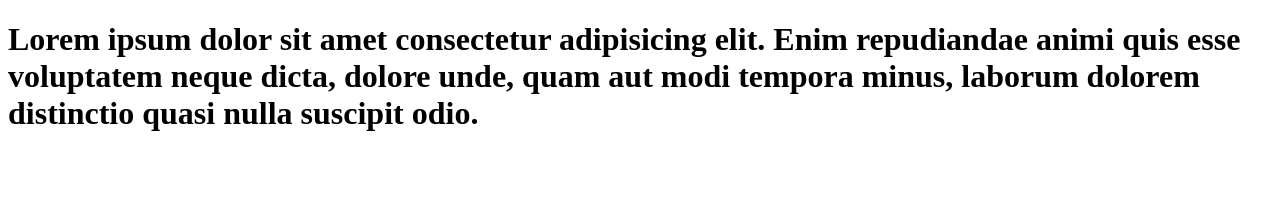
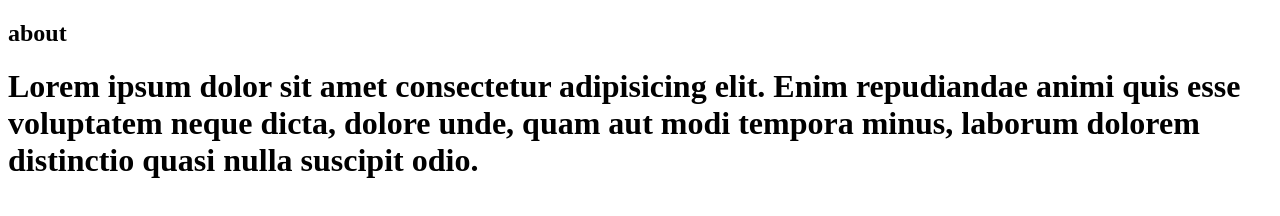
Before and after one commit to jjgarcialopez/eliminar-segundo, a plain HTML site: page about.html in a window 1280 px wide. Drawn offline with Linux system fonts and the light colour scheme.

Commit message:
cambie el about

```diff
--- a/about.html
+++ b/about.html
@@ -7,6 +7,7 @@
     <title>Document</title>
 </head>
 <body>
+    <h2>about</h2>
     <h1>Lorem ipsum dolor sit amet consectetur adipisicing elit. Enim repudiandae animi quis esse voluptatem neque dicta, dolore unde, quam aut modi tempora minus, laborum dolorem distinctio quasi nulla suscipit odio.</h1>
 </body>
 </html>
```
